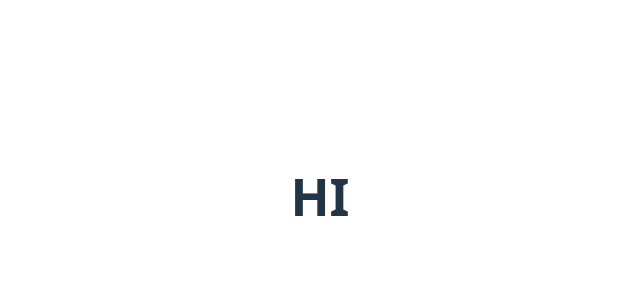
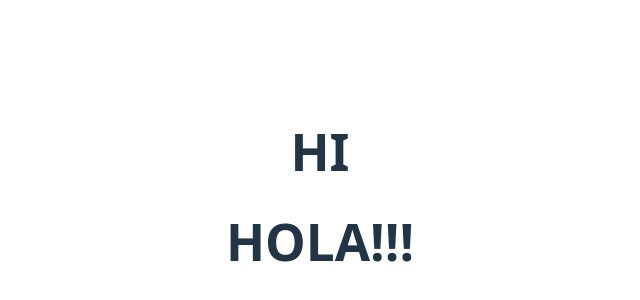
Before and after one commit to Jedilady/ProyectoFinal-Grupo2, a React (Vite) app: page / in a window 1280 px wide. Shown: the part 204-504 px from the top of the page, without its empty margins (320-960 px from the left). Built offline with nearby package versions, Linux system fonts and the light colour scheme.

Commit message:
Prueba "Hola" commit

```diff
--- a/src/App.jsx
+++ b/src/App.jsx
@@ -1,10 +1,12 @@
 import './css/App.css'
+import PruebaContext from './components/PruebaContext'
 
 function App() {
 
   return (
     <>
       <h1>HI</h1>
+      <PruebaContext/>
     </>
   )
 }
--- a/src/components/PruebaContext.jsx
+++ b/src/components/PruebaContext.jsx
@@ -0,0 +1,11 @@
+import React from 'react'
+
+const PruebaContext = () => {
+  return (
+    <div>
+      <h1>HOLA!!!</h1>
+    </div>
+  )
+}
+
+export default PruebaContext
```
